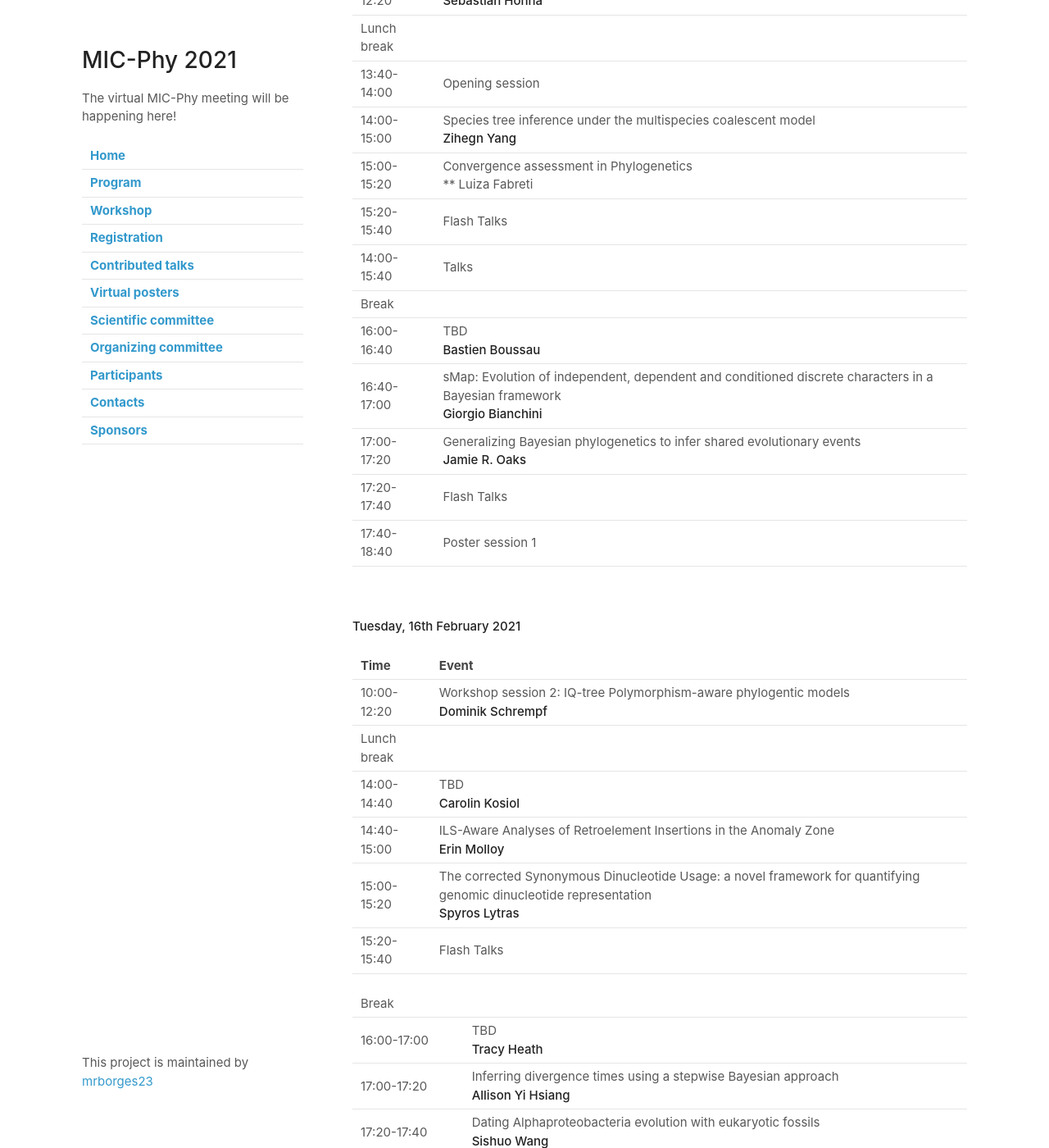
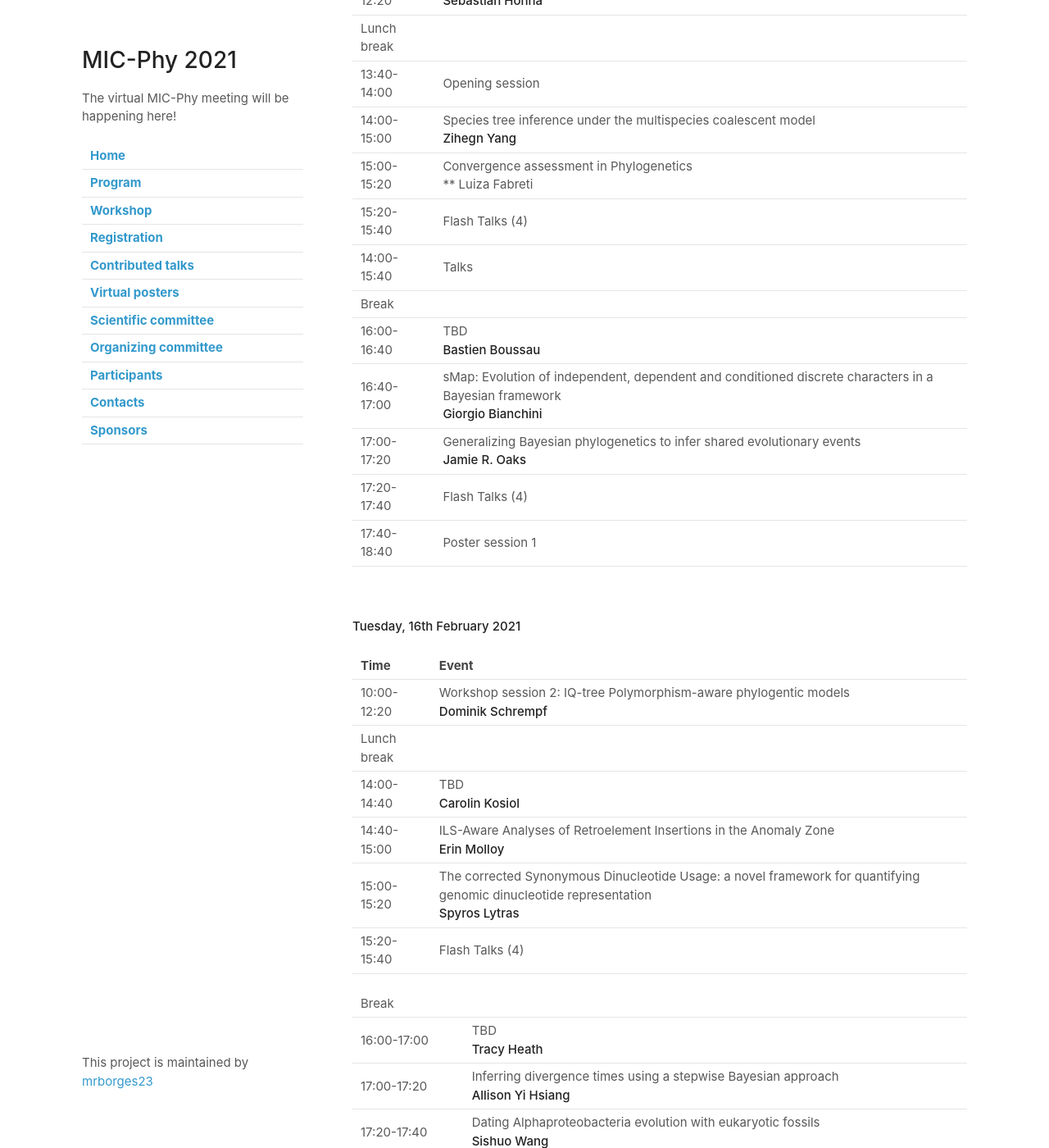
Before and after one commit to mrborges23/micphy2021, a Jekyll site: the page built from program.md, in a window 1280 px wide and 1400 px high, scrolled down 301 px. Shown: the whole window at 82% size. Built offline with Jekyll 4.4.1, drawn with Linux system fonts in a browser that asks for light colours; our own code applies the rules of GitHub Pages for plain Markdown files.

Commit message:
schedule

```diff
--- a/program.md
+++ b/program.md
@@ -13,13 +13,13 @@ All times are UTC+1 (Vienna local time).
 |13:40-14:00| Opening session |
 |14:00-15:00| Species tree inference under the multispecies coalescent model<br/>**Zihegn Yang**   |
 |15:00-15:20| Convergence assessment in Phylogenetics <br/>** Luiza Fabreti |
-|15:20-15:40| Flash Talks |
+|15:20-15:40| Flash Talks (4) |
 |14:00-15:40| Talks |
 | Break | |
 |16:00-16:40| TBD <br/> **Bastien Boussau** |
 |16:40-17:00| sMap: Evolution of independent, dependent and conditioned discrete characters in a Bayesian framework <br/>**Giorgio Bianchini** |
 |17:00-17:20| Generalizing Bayesian phylogenetics to infer shared evolutionary events<br/>**Jamie R. Oaks** |
-|17:20-17:40| Flash Talks |
+|17:20-17:40| Flash Talks (4) |
 |17:40-18:40| Poster session 1 |
 
 <br>
@@ -33,7 +33,7 @@ All times are UTC+1 (Vienna local time).
 |14:00-14:40| TBD  <br/> **Carolin Kosiol**  |
 |14:40-15:00| ILS-Aware Analyses of Retroelement Insertions in the Anomaly Zone <br/>  **Erin Molloy** |
 |15:00-15:20| The corrected Synonymous Dinucleotide Usage: a novel framework for quantifying genomic dinucleotide representation <br/>  **Spyros Lytras** |
-|15:20-15:40| Flash Talks |
+|15:20-15:40| Flash Talks (4) |
 
 | Break | |
 |16:00-17:00| TBD <br/> **Tracy Heath**  |
```
